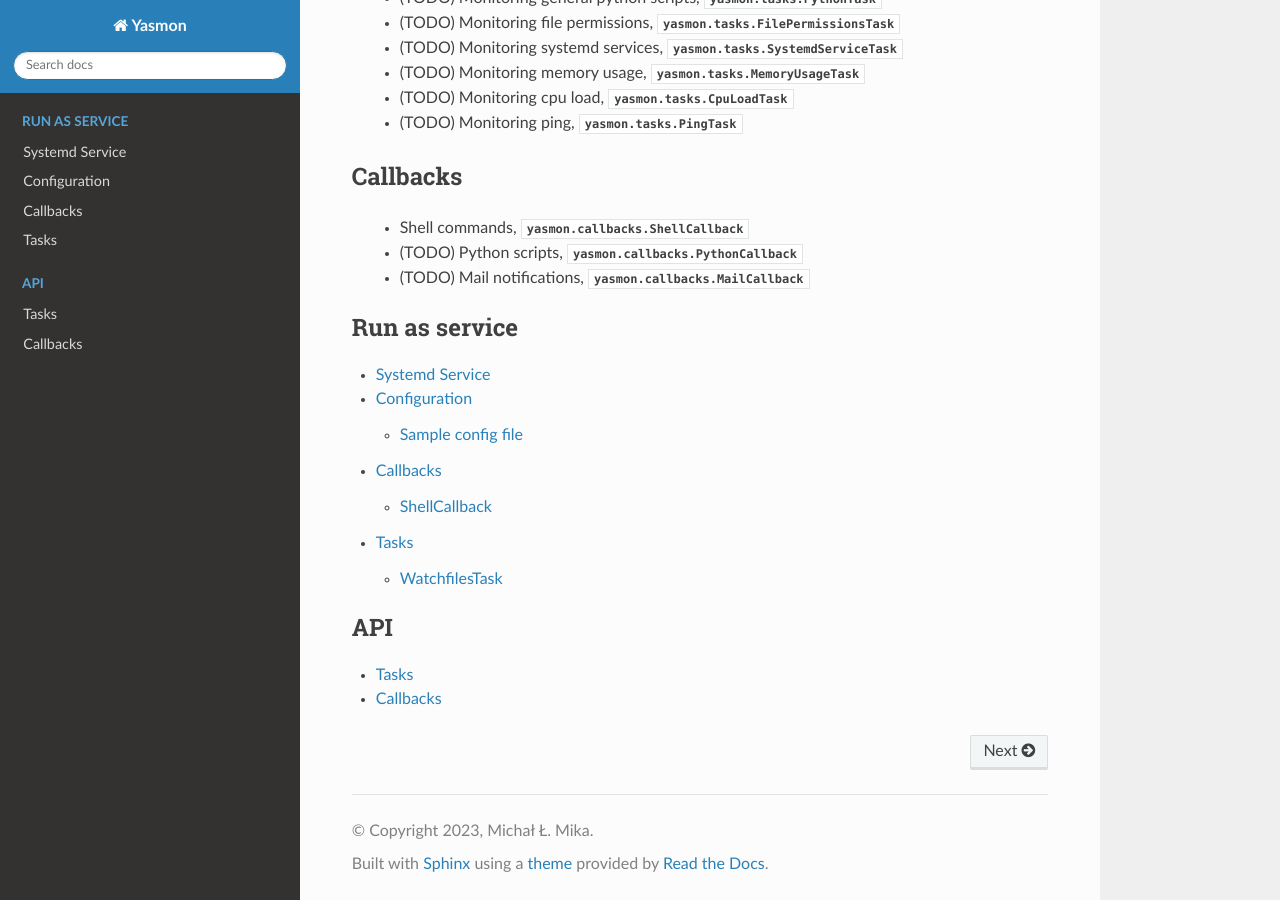
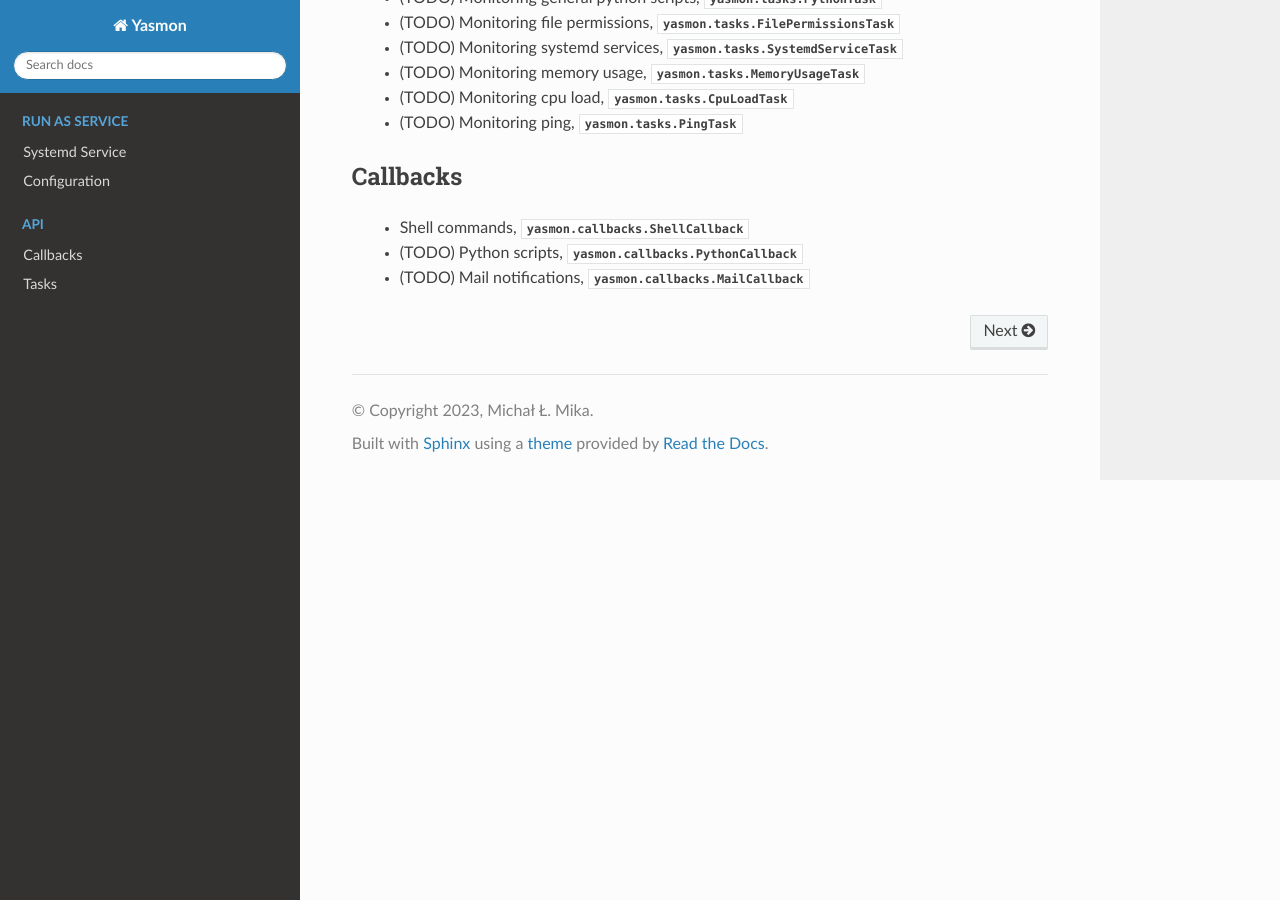
Before and after one commit to m1ka05/yasmon, a Sphinx documentation site: the page built from docs/source/index.rst, in a window 1280 px wide and 900 px high, scrolled down 1226 px. Built offline with Sphinx 7.4.7 and the Read the Docs theme 2.0.0, drawn with Linux system fonts in a browser that asks for light colours; some of the changed lines change nothing that is shown.

Commit message:
docs: restructured docs rst

```diff
--- a/docs/source/index.rst
+++ b/docs/source/index.rst
@@ -21,15 +21,16 @@ Python 3.11 onwards in mind.
 Design choices
 --------------
 
-   * Configuration in a single :doc:`YAML file <config>`
+   * Configuration in a single :doc:`YAML file <service/config>`
    * Detailed logging to system journal
-   * Run as a :doc:`system service <asservice>`
+   * Run as a :doc:`system service <service/service>`
    * Concurrent execution of tasks and callbacks
    * Task-independent callbacks with template parameters
 
 
 Tasks
 -----
+
    * Monitoring file and directory changes, :class:`yasmon.tasks.WatchfilesTask`
    * (TODO) Monitoring disk usage, :class:`yasmon.tasks.DiskUsageTask`
    * (TODO) Monitoring general shell commands, :class:`yasmon.tasks.ShellTask`
@@ -42,19 +43,21 @@ Tasks
 
 Callbacks
 ---------
+
    * Shell commands, :class:`yasmon.callbacks.ShellCallback`
    * (TODO) Python scripts, :class:`yasmon.callbacks.PythonCallback`
    * (TODO) Mail notifications, :class:`yasmon.callbacks.MailCallback`
 
 .. toctree::
    :caption: Run as service
+   :hidden:
 
-   asservice
-   config
-
+   service/service
+   service/config
 
 .. toctree::
    :caption: API
+   :hidden:
 
-   tasks
-   callbacks
+   api/callbacks
+   api/tasks
--- a/docs/source/config.rst
+++ b/docs/source/service/config.rst
@@ -6,9 +6,6 @@ The former describes a collection of events to monitor and the latter a
 collection of actions that can be performed upon an event. Any task can
 be associatiated with any number of callbacks and any callback can be
 associated with any task.
-
-Sample config file
-------------------
 
 .. code-block:: yaml
     :caption: ~/.config/yasmon/config.yaml
@@ -49,7 +46,7 @@ Sample config file
         command: sleep 3; echo 'callback2  done'
 
 Callbacks
-=========
+---------
 
 Any particular callback may be used in the contex of any number of tasks.
 All callbacks are executed concurrently.
@@ -68,16 +65,14 @@ Callbacks are defined in a ``callbacks`` dictionary:
 
 
 ShellCallback
--------------
+"""""""""""""
 
 .. code-block:: yaml
 
   type: shell
 
-
-
 Tasks
-=====
+-----
 
 Tasks define events to be watched and associate these with callbacks.
 All tasks are executed concurrently.
@@ -108,7 +103,7 @@ Tasks are defined in a ``tasks`` dictionary:
 
 
 WatchfilesTask
---------------
+""""""""""""""
 
 .. code-block:: yaml
 
```
Also changed, not shown: docs/source/api/callbacks.rst (renamed from docs/source/callbacks.rst), docs/source/api/tasks.rst (renamed from docs/source/tasks.rst), docs/source/service/service.rst (renamed from docs/source/asservice.rst).
